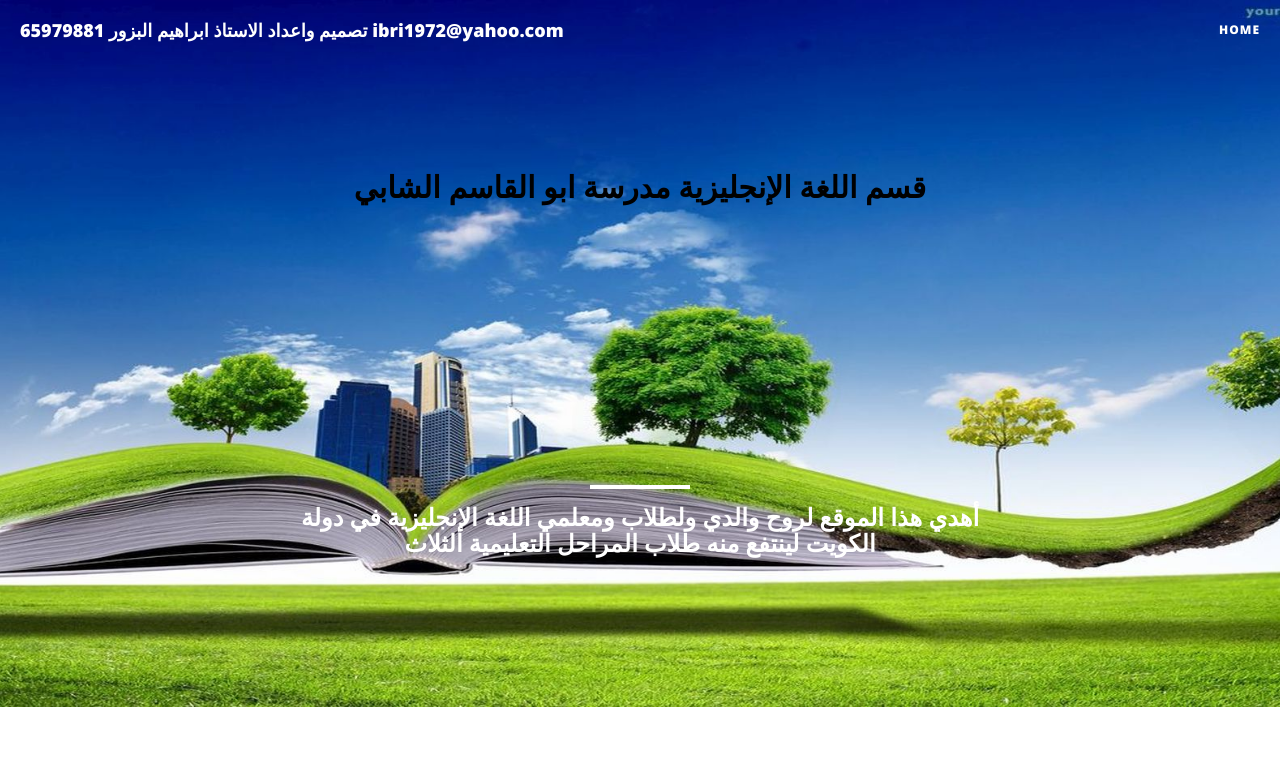
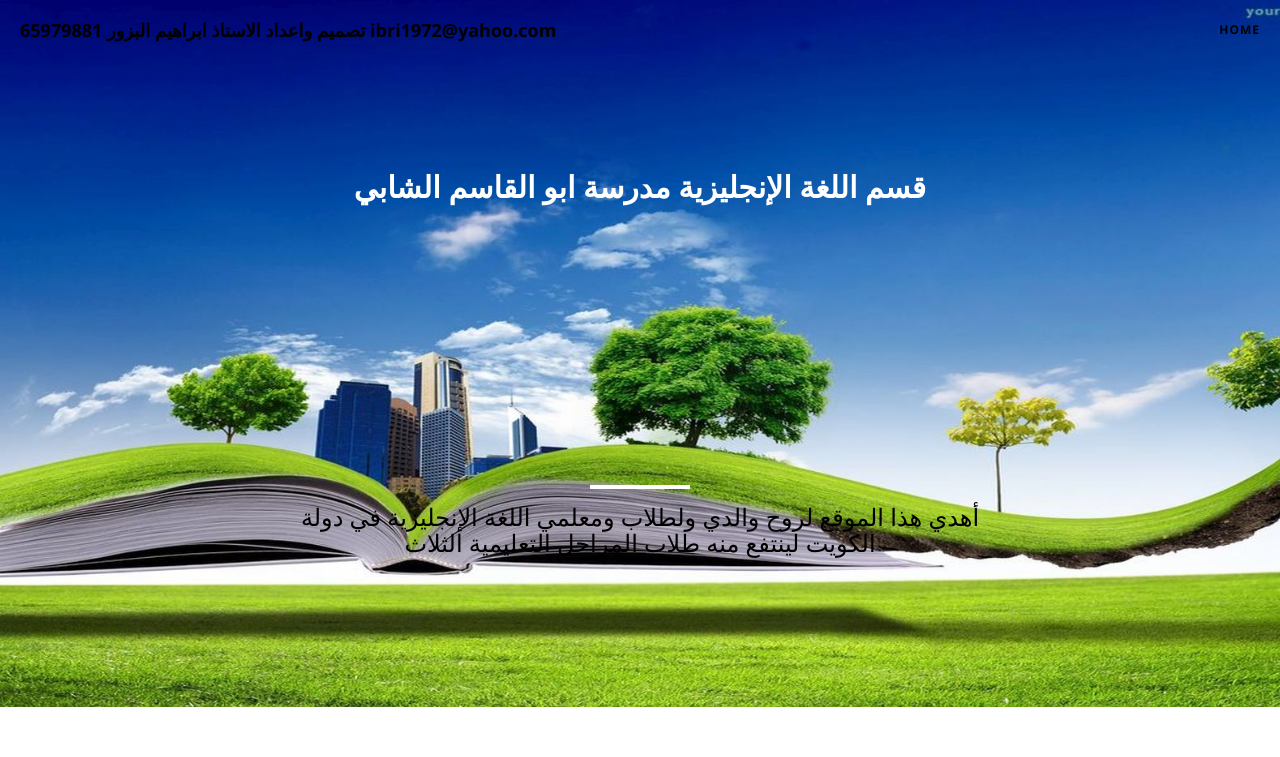
Before and after one commit to bazzard72/english, a Django app: page / in a window 1280 px wide. Shown: the top 757 px of the page. Run offline with Django 3.2, Linux system fonts and the light colour scheme; data that the repository does not hold is empty; some libraries are stand-ins or nearby versions.

Commit message:
changed color

```diff
--- a/main/templates/base.html
+++ b/main/templates/base.html
@@ -43,7 +43,7 @@
                     <span class="sr-only">Toggle navigation</span>
                     Menu <i class="fa fa-bars"></i>
                 </button>
-                <a class="navbar-brand" href="index.html"<h2 style='color:white;'>تصميم واعداد الاستاذ ابراهيم البزور 65979881 ibri1972@yahoo.com</a>
+                <a class="navbar-brand" href="index.html"<h2 style='color:black;font-weight: bold;'>تصميم واعداد الاستاذ ابراهيم البزور 65979881 ibri1972@yahoo.com</a>
             </div>
 
             <!-- Collect the nav links, forms, and other content for toggling -->
@@ -51,13 +51,13 @@
 
                 <ul class="nav navbar-nav navbar-right">
                     <li>
-                        <a  style='color:white;' href="/">Home</a>
+                        <a  style='color:black;font-weight: bold;' href="/">Home</a>
                     </li>
 
                     </li>
                     {% for stage in stagelist %}
 
-                        <li><a  style='color:white;;' href="/stage/{{ stage.pk }}/">{{stage.name}}</a></li>
+                        <li><a  style='color:black;;' href="/stage/{{ stage.pk }}/">{{stage.name}}</a></li>
 
 
                     {% endfor%}
@@ -76,10 +76,10 @@
                 <div class="col-lg-8 col-lg-offset-2 col-md-10 col-md-offset-1">
 
                     <div class="site-heading">
-                        <h2 style='color:black;'> قسم اللغة الإنجليزية   مدرسة ابو القاسم الشابي</h2>
+                        <h2 style='color:white;'> قسم اللغة الإنجليزية   مدرسة ابو القاسم الشابي</h2>
 <br><br><br><br><br><br><br><br><br>
                         <hr class="small">
-                        <span style='color:white;font-weight: bold;' class= "subheading"> أهدي هذا الموقع لروح والدي ولطلاب ومعلمي اللغة الإنجليزية في  دولة الكويت لينتفع منه طلاب المراحل التعليمية الثلاث
+                        <span style='color:black;' class= "subheading"> أهدي هذا الموقع لروح والدي ولطلاب ومعلمي اللغة الإنجليزية في  دولة الكويت لينتفع منه طلاب المراحل التعليمية الثلاث
 
 
 
```
